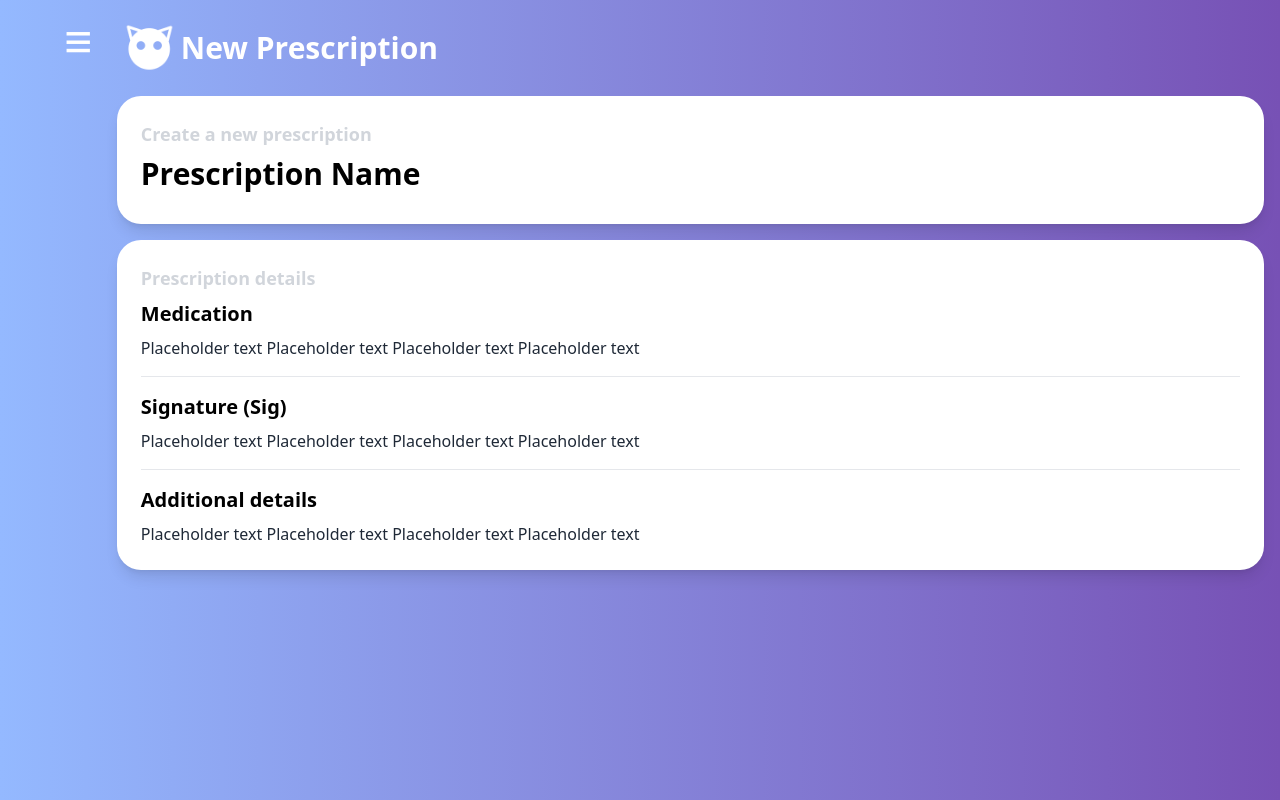
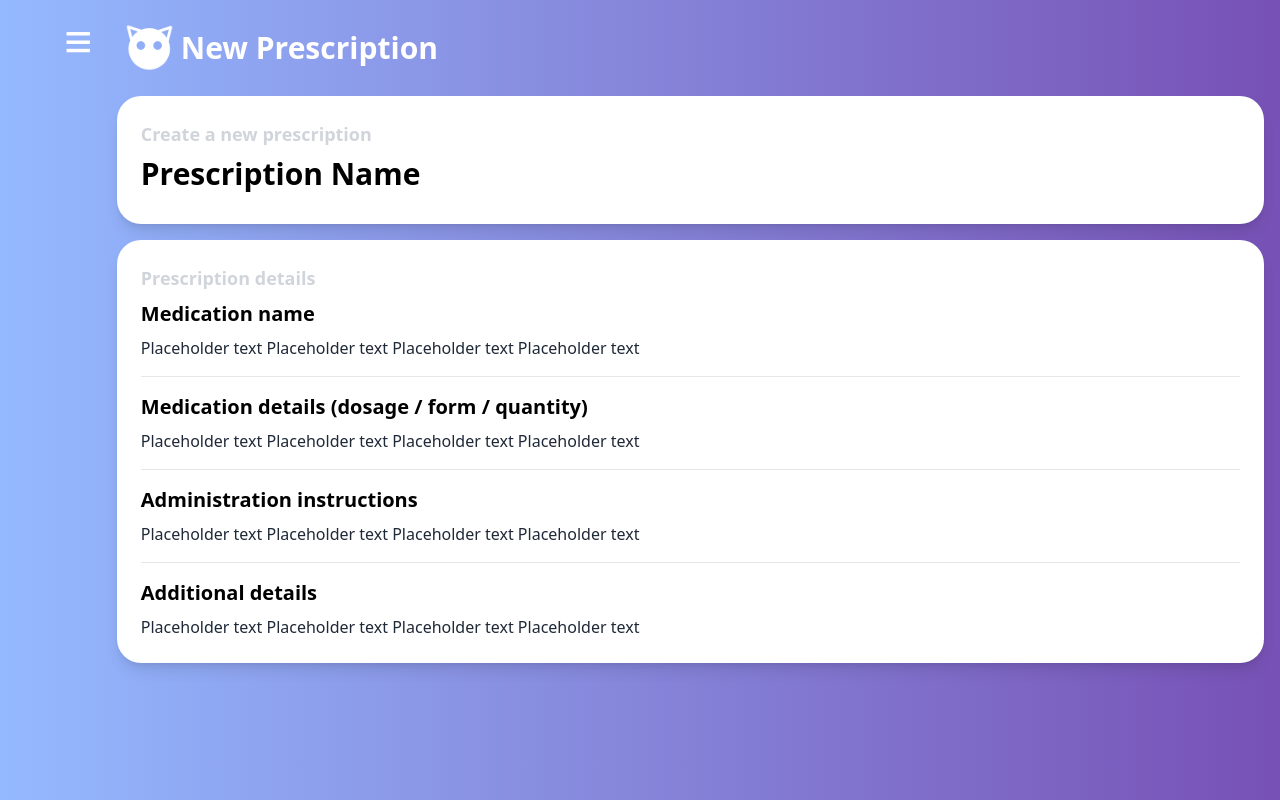
Before and after one commit to yousongsun/gdsc-hackathon-2024, a React (Vite) app in the folder frontend/: page /add-prescription in a window 1280 px wide. Built offline with nearby package versions, Linux system fonts and the light colour scheme.

Commit message:
edited add prescription

```diff
--- a/frontend/src/components/AddPrescription.jsx
+++ b/frontend/src/components/AddPrescription.jsx
@@ -23,14 +23,21 @@ const AddPrescription = () => {
 
           <div className='flex flex-col'>
             <div>
-              <h2 className='text-xl font-bold mb-2'>Medication</h2>
+              <h2 className='text-xl font-bold mb-2'>Medication name</h2>
               <p className='text-gray-800'>Placeholder text Placeholder text Placeholder text Placeholder text</p>
             </div>
 
             <hr className='my-4' />
 
             <div>
-              <h2 className='text-xl font-bold mb-2'>Signature (Sig)</h2>
+              <h2 className='text-xl font-bold mb-2'>Medication details (dosage / form / quantity)</h2>
+              <p className='text-gray-800'>Placeholder text Placeholder text Placeholder text Placeholder text</p>
+            </div>
+
+            <hr className='my-4' />
+
+            <div>
+              <h2 className='text-xl font-bold mb-2'>Administration instructions</h2>
               <p className='text-gray-800'>Placeholder text Placeholder text Placeholder text Placeholder text</p>
             </div>
 
```
